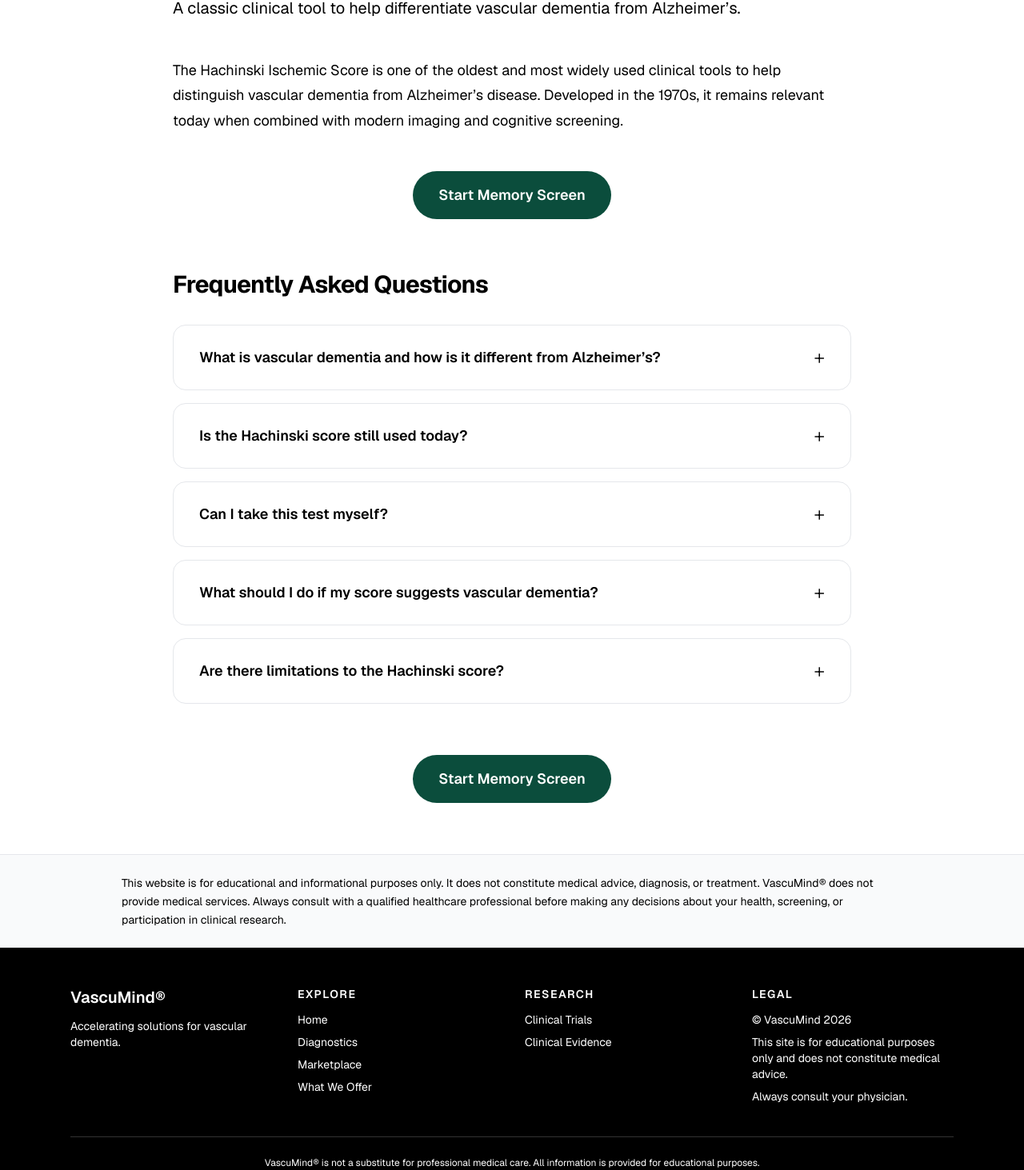
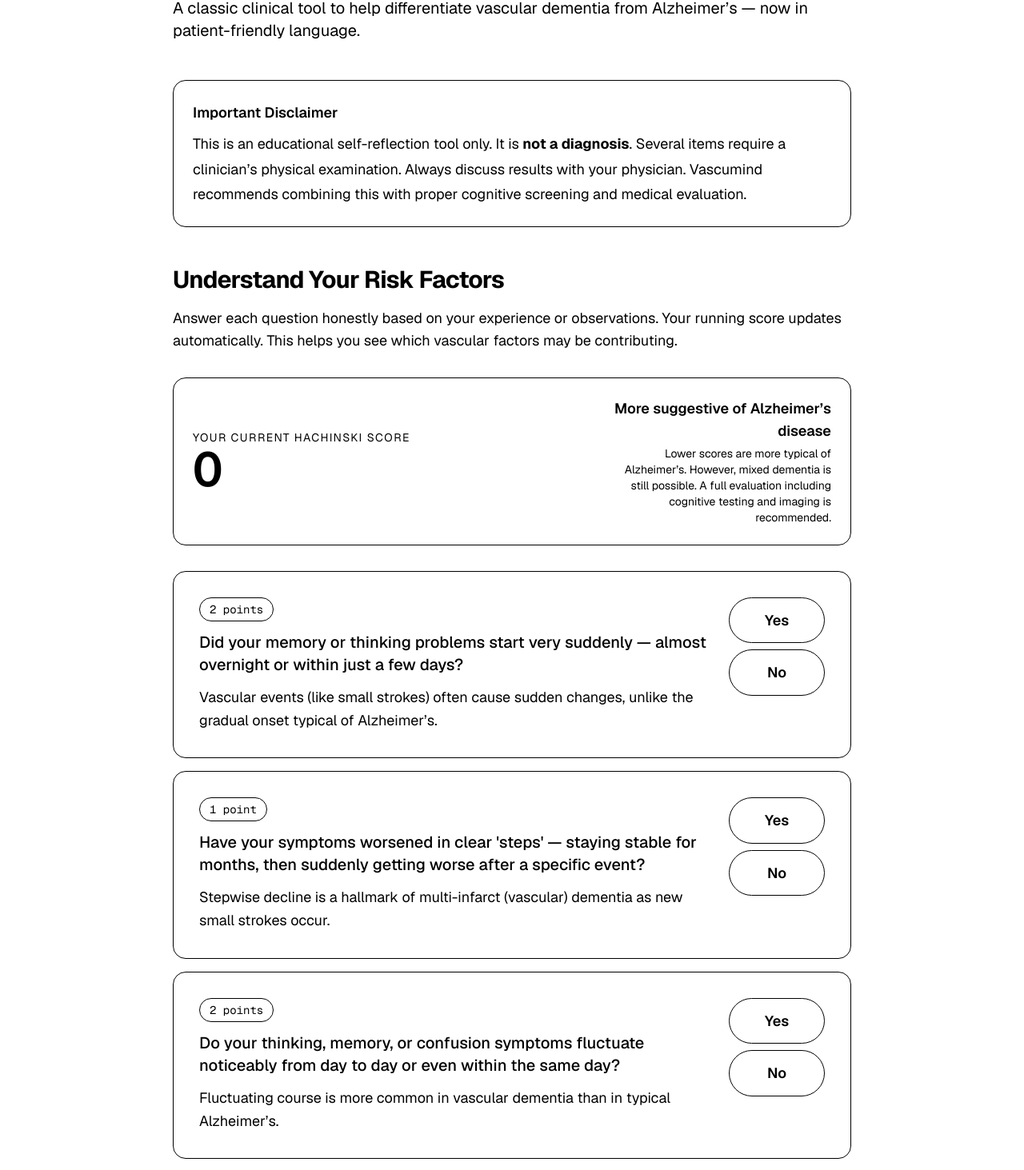
Before and after one commit to croomlawrence/vasculardementia.ai, a Next.js app: page /hachinski in a window 1280 px wide. Shown: the part 296-1759 px from the top of the page at 80% size. Built offline with nearby package versions, Linux system fonts and the light colour scheme.

Commit message:
Rebuild Hachinski page with patient self-report interactive questionnaire

```diff
--- a/app/hachinski/page.tsx
+++ b/app/hachinski/page.tsx
@@ -3,8 +3,100 @@
 import React, { useState } from 'react';
 import Link from 'next/link';
 
+interface HachinskiItem {
+  id: number;
+  points: number;
+  question: string;
+  explanation: string;
+  clinicianOnly?: boolean;
+}
+
+const hachinskiItems: HachinskiItem[] = [
+  {
+    id: 1,
+    points: 2,
+    question: "Did your memory or thinking problems start very suddenly — almost overnight or within just a few days?",
+    explanation: "Vascular events (like small strokes) often cause sudden changes, unlike the gradual onset typical of Alzheimer’s."
+  },
+  {
+    id: 2,
+    points: 1,
+    question: "Have your symptoms worsened in clear 'steps' — staying stable for months, then suddenly getting worse after a specific event?",
+    explanation: "Stepwise decline is a hallmark of multi-infarct (vascular) dementia as new small strokes occur."
+  },
+  {
+    id: 3,
+    points: 2,
+    question: "Do your thinking, memory, or confusion symptoms fluctuate noticeably from day to day or even within the same day?",
+    explanation: "Fluctuating course is more common in vascular dementia than in typical Alzheimer’s."
+  },
+  {
+    id: 4,
+    points: 1,
+    question: "Do you or your loved one experience periods of confusion that are worse at night?",
+    explanation: "Nocturnal confusion (sundowning-like symptoms) can point to vascular contributions."
+  },
+  {
+    id: 5,
+    points: 1,
+    question: "Has your personality stayed relatively the same, even as memory has declined?",
+    explanation: "In vascular dementia, personality is often better preserved compared to Alzheimer’s."
+  },
+  {
+    id: 6,
+    points: 1,
+    question: "Have you experienced significant depression along with the memory changes?",
+    explanation: "Depression is more frequently associated with vascular dementia."
+  },
+  {
+    id: 7,
+    points: 1,
+    question: "Do you have frequent physical complaints (headaches, dizziness, fatigue, etc.) that are hard to explain?",
+    explanation: "Somatic complaints are more common in vascular dementia."
+  },
+  {
+    id: 8,
+    points: 1,
+    question: "Do you have sudden episodes of crying or laughing that seem out of proportion or inappropriate?",
+    explanation: "Emotional incontinence (pseudobulbar affect) is linked to vascular brain changes."
+  },
+  {
+    id: 9,
+    points: 1,
+    question: "Do you have a history of high blood pressure (hypertension)?",
+    explanation: "Hypertension is the strongest risk factor for vascular dementia."
+  },
+  {
+    id: 10,
+    points: 2,
+    question: "Have you had one or more strokes or transient ischemic attacks (TIAs/mini-strokes) in the past?",
+    explanation: "Previous strokes dramatically increase the likelihood of vascular dementia."
+  },
+  {
+    id: 11,
+    points: 1,
+    question: "Do you have signs of atherosclerosis elsewhere (heart disease, peripheral artery disease, carotid artery disease)?",
+    explanation: "Widespread vascular disease increases the chance that brain blood vessels are also affected."
+  },
+  {
+    id: 12,
+    points: 2,
+    question: "Have you experienced focal neurological symptoms such as weakness on one side, speech difficulty, or vision loss in one eye?",
+    explanation: "These are classic signs of stroke-related brain injury. (Some items benefit from clinician confirmation.)",
+    clinicianOnly: true
+  },
+  {
+    id: 13,
+    points: 2,
+    question: "Has a doctor found focal neurological signs on exam (e.g., weakness, reflex changes, or walking difficulty on one side)?",
+    explanation: "This requires a physical neurological examination by a clinician.",
+    clinicianOnly: true
+  }
+];
+
 export default function HachinskiPage() {
   const [openFAQs, setOpenFAQs] = useState<number[]>([]);
+  const [answers, setAnswers] = useState<Record<number, boolean>>({});
 
   const toggleFAQ = (index: number) => {
     if (openFAQs.includes(index)) {
@@ -13,6 +105,41 @@ export default function HachinskiPage() {
       setOpenFAQs([...openFAQs, index]);
     }
   };
+
+  const toggleAnswer = (id: number) => {
+    setAnswers(prev => ({
+      ...prev,
+      [id]: !prev[id]
+    }));
+  };
+
+  const totalScore = hachinskiItems.reduce((sum, item) => {
+    return sum + (answers[item.id] ? item.points : 0);
+  }, 0);
+
+  const getInterpretation = (score: number) => {
+    if (score <= 4) {
+      return {
+        label: "More suggestive of Alzheimer’s disease",
+        color: "text-black",
+        description: "Lower scores are more typical of Alzheimer’s. However, mixed dementia is still possible. A full evaluation including cognitive testing and imaging is recommended."
+      };
+    } else if (score <= 6) {
+      return {
+        label: "Mixed or uncertain picture",
+        color: "text-black",
+        description: "Scores in this range often indicate mixed dementia (both vascular and Alzheimer’s features). Further testing is especially important."
+      };
+    } else {
+      return {
+        label: "More suggestive of vascular dementia",
+        color: "text-black",
+        description: "Higher scores point toward a stronger vascular contribution. Aggressive management of blood pressure, cholesterol, and other vascular risks becomes even more critical."
+      };
+    }
+  };
+
+  const interpretation = getInterpretation(totalScore);
 
   const faqs = [
     {
@@ -25,11 +152,11 @@ export default function HachinskiPage() {
     },
     {
       question: "Can I take this test myself?",
-      answer: "No. Some items require a physical neurological exam by a clinician. However, understanding the questions helps you prepare for your appointment and know what your doctor is looking for."
+      answer: "This version is designed for education and self-reflection only. Items 12 and 13 require a clinician’s neurological exam. Use this tool to prepare for your appointment and understand what your doctor is evaluating."
     },
     {
       question: "What should I do if my score suggests vascular dementia?",
-      answer: "Focus on vascular health: control blood pressure and cholesterol, exercise regularly, eat a brain-healthy diet, don’t smoke, and stay cognitively active. Vascumind combines this classic tool with modern screening to help you take action early."
+      answer: "Focus on modifiable vascular risks: control blood pressure and cholesterol, exercise, eat a brain-healthy diet, don’t smoke, and stay cognitively active. Vascumind combines this classic tool with modern screening to help you take action early."
     },
     {
       question: "Are there limitations to the Hachinski score?",
@@ -43,24 +170,107 @@ export default function HachinskiPage() {
         <Link href="/" className="text-black hover:underline">← Back to Vascumind</Link>
       </div>
 
-      <h1 className="text-5xl font-semibold tracking-tight mb-4">The Hachinski Score</h1>
+      <h1 className="text-5xl font-semibold tracking-tight mb-4">The Hachinski Ischemic Score</h1>
       <div className="green-divider w-16 mb-8"></div>
       <p className="text-xl text-black mb-12">
-        A classic clinical tool to help differentiate vascular dementia from Alzheimer’s.
+        A classic clinical tool to help differentiate vascular dementia from Alzheimer’s — now in patient-friendly language.
       </p>
 
-      {/* Intro */}
-      <div className="prose prose-lg max-w-none mb-12">
-        <p>
-          The Hachinski Ischemic Score is one of the oldest and most widely used clinical tools to help distinguish vascular dementia from Alzheimer’s disease. Developed in the 1970s, it remains relevant today when combined with modern imaging and cognitive screening.
+      {/* Disclaimer */}
+      <div className="border border-black p-6 mb-12 rounded-2xl bg-white">
+        <p className="font-semibold mb-2">Important Disclaimer</p>
+        <p className="text-black">
+          This is an educational self-reflection tool only. It is <strong>not a diagnosis</strong>.
+          Several items require a clinician’s physical examination. Always discuss results with your physician.
+          Vascumind recommends combining this with proper cognitive screening and medical evaluation.
         </p>
       </div>
 
+      {/* Interactive Self-Report Section */}
+      <div id="self-report" className="mb-16">
+        <h2 className="text-3xl font-semibold tracking-tight mb-4">Understand Your Risk Factors</h2>
+        <p className="text-lg mb-8">
+          Answer each question honestly based on your experience or observations.
+          Your running score updates automatically. This helps you see which vascular factors may be contributing.
+        </p>
+
+        {/* Live Score */}
+        <div className="sticky top-4 z-10 mb-8 bg-white border border-black p-6 rounded-2xl flex items-center justify-between">
+          <div>
+            <div className="text-sm uppercase tracking-widest">Your Current Hachinski Score</div>
+            <div className="text-6xl font-semibold tabular-nums">{totalScore}</div>
+          </div>
+          <div className="text-right max-w-[280px]">
+            <div className={`text-lg font-semibold ${interpretation.color}`}>
+              {interpretation.label}
+            </div>
+            <div className="text-sm mt-1 text-black">
+              {interpretation.description}
+            </div>
+          </div>
+        </div>
+
+        {/* Questions */}
+        <div className="space-y-4">
+          {hachinskiItems.map((item, index) => {
+            const isYes = answers[item.id] === true;
+            return (
+              <div key={item.id} className="border border-black rounded-2xl p-8">
+                <div className="flex items-start justify-between gap-6">
+                  <div className="flex-1">
+                    <div className="flex items-center gap-3 mb-3">
+                      <span className="inline-block px-3 py-1 text-sm font-mono border border-black rounded-full">
+                        {item.points} {item.points === 1 ? 'point' : 'points'}
+                      </span>
+                      {item.clinicianOnly && (
+                        <span className="text-xs uppercase tracking-widest border border-black px-2 py-0.5 rounded">Clinician exam recommended</span>
+                      )}
+                    </div>
+                    <p className="text-xl font-medium mb-3">{item.question}</p>
+                    <p className="text-black leading-relaxed">{item.explanation}</p>
+                  </div>
+                  <div className="flex flex-col gap-2 min-w-[120px]">
+                    <button
+                      onClick={() => toggleAnswer(item.id)}
+                      className={`px-6 py-3 rounded-full font-semibold transition border ${isYes ? 'bg-black text-white border-black' : 'border-black hover:bg-black hover:text-white'}`}
+                    >
+                      Yes
+                    </button>
+                    <button
+                      onClick={() => {
+                        if (answers[item.id] !== false) {
+                          setAnswers(prev => ({ ...prev, [item.id]: false }));
+                        }
+                      }}
+                      className={`px-6 py-3 rounded-full font-semibold transition border ${answers[item.id] === false ? 'bg-black text-white border-black' : 'border-black hover:bg-black hover:text-white'}`}
+                    >
+                      No
+                    </button>
+                  </div>
+                </div>
+              </div>
+            );
+          })}
+        </div>
+
+        {/* Final Interpretation */}
+        <div className="mt-12 border border-black p-8 rounded-2xl">
+          <h3 className="text-2xl font-semibold mb-4">Your Score Interpretation</h3>
+          <div className="text-4xl font-semibold mb-4 tabular-nums">{totalScore} / 18</div>
+          <p className="text-lg mb-6">{interpretation.description}</p>
+
+          <div className="text-sm text-black">
+            <strong>Next step:</strong> Share these results with your doctor. Consider a formal cognitive screening (MCI Screen) and vascular workup. Early action on blood pressure, exercise, and diet can slow progression.
+          </div>
+        </div>
+      </div>
+
       {/* CTA */}
-      <div className="mb-16 text-center">
-        <a href="#get-started" className="btn-green inline-block px-8 py-4 rounded-full text-lg font-semibold">
-          Start Memory Screen
+      <div className="text-center mb-16">
+        <a href="/what-we-offer" className="btn-green inline-block px-8 py-4 rounded-full text-lg font-semibold">
+          Start Your Memory Screen
         </a>
+        <p className="text-sm mt-3 text-black">Combine the Hachinski with modern cognitive testing for a clearer picture.</p>
       </div>
 
       {/* FAQ Section */}
@@ -69,7 +279,7 @@ export default function HachinskiPage() {
 
         <div className="space-y-4">
           {faqs.map((faq, index) => (
-            <div key={index} className="border border-gray-200 rounded-2xl overflow-hidden green-card">
+            <div key={index} className="border border-black rounded-2xl overflow-hidden">
               <button
                 onClick={() => toggleFAQ(index)}
                 className="w-full px-8 py-6 text-left flex justify-between items-center hover:bg-gray-50 transition"
@@ -91,8 +301,8 @@ export default function HachinskiPage() {
 
       {/* Final CTA */}
       <div className="text-center">
-        <a href="#get-started" className="btn-green inline-block px-8 py-4 rounded-full text-lg font-semibold">
-          Start Memory Screen
+        <a href="/what-we-offer" className="btn-green inline-block px-8 py-4 rounded-full text-lg font-semibold">
+          Start Your Memory Screen
         </a>
       </div>
     </div>
```
